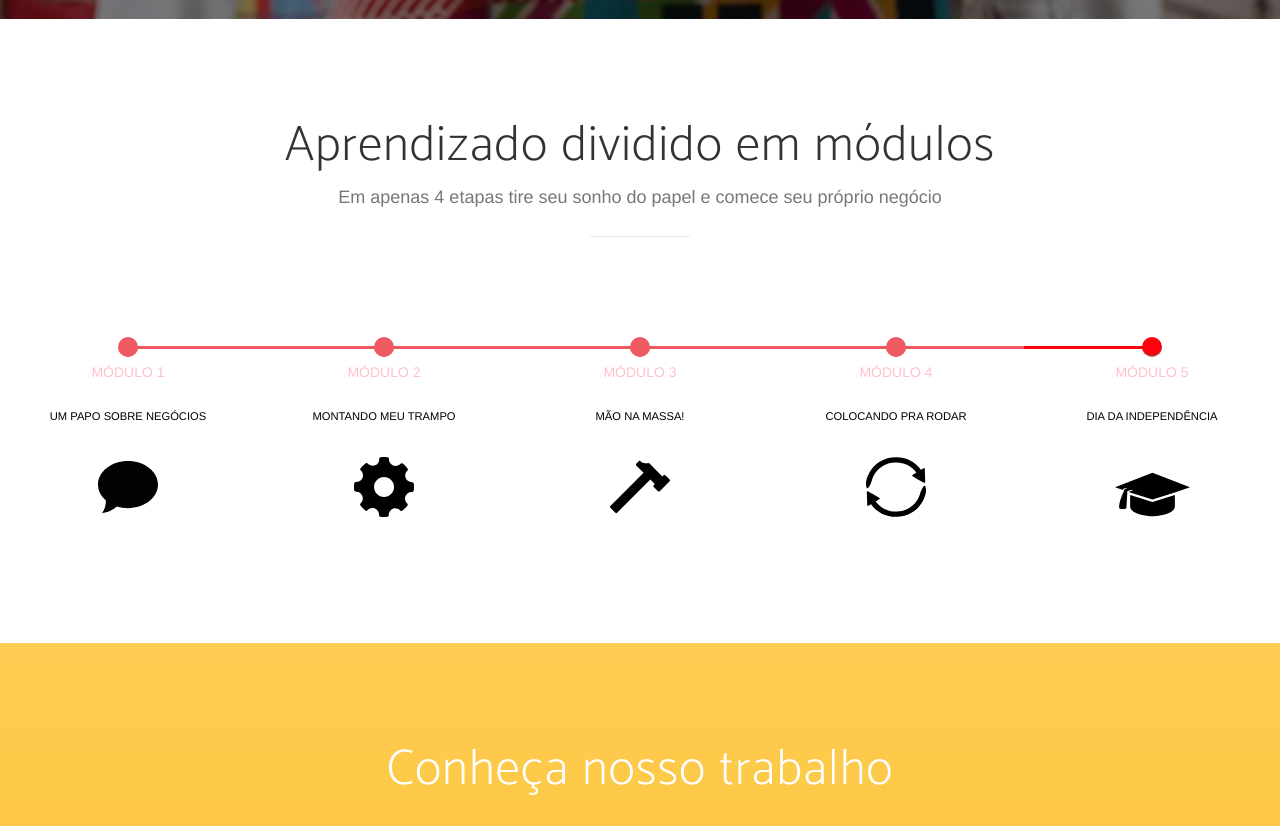
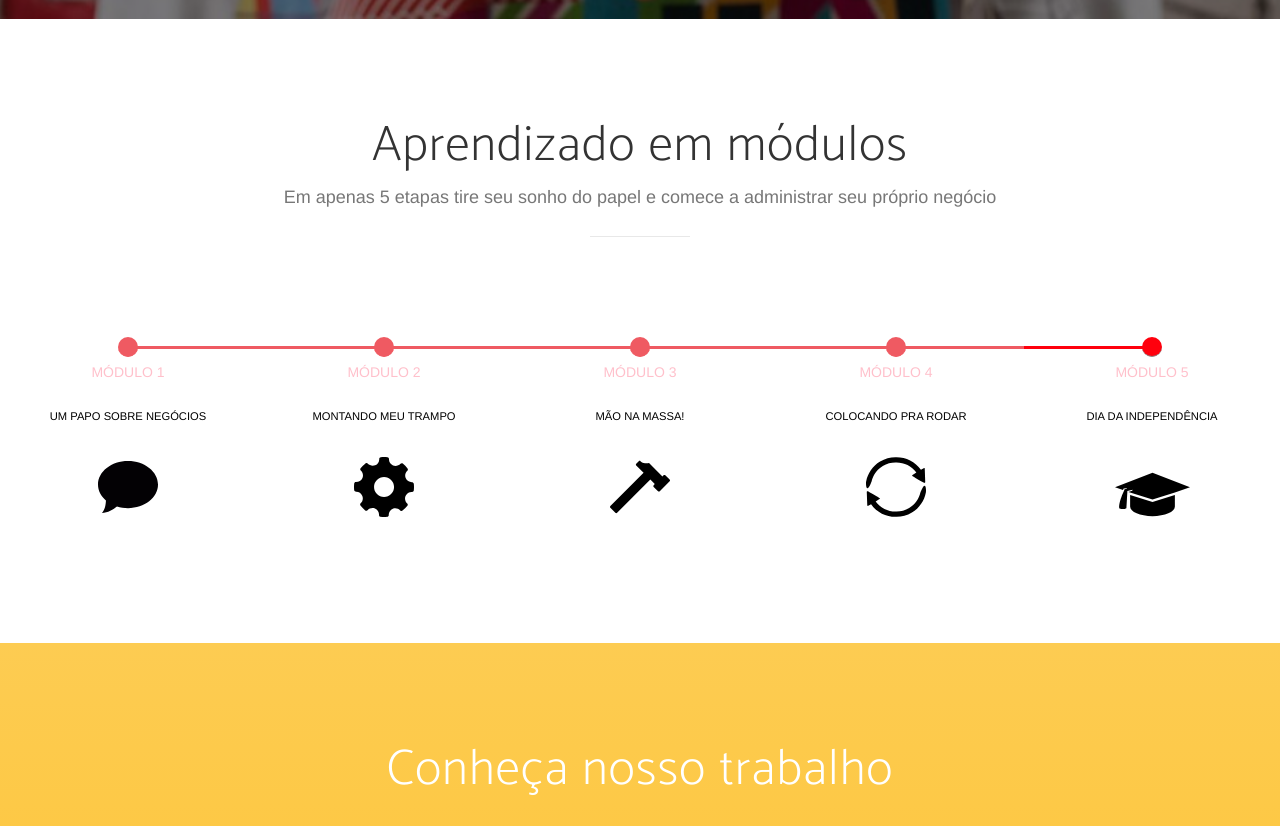
Before and after one commit to LucaNoto/hackathon16.2, a website: page index.html in a window 1280 px wide. Shown: the part 2102-2928 px from the top of the page. Drawn offline with nearby package versions, Linux system fonts and the light colour scheme; a web font is replaced by a local one.

Commit message:
final2(?)

```diff
--- a/index.html
+++ b/index.html
@@ -133,8 +133,8 @@
     		<div class="row">
                 <div class="col-lg-12 text-center">
                     <div class="section-heading">
-                        <h2>Aprendizado dividido em módulos</h2>
-                        <p class="text-muted">Em apenas 4 etapas tire seu sonho do papel e comece seu próprio negócio</p>
+                        <h2>Aprendizado em módulos</h2>
+                        <p class="text-muted">Em apenas 5 etapas tire seu sonho do papel e comece a administrar seu próprio negócio</p>
                         <hr>
                     </div>
                 </div>
```
